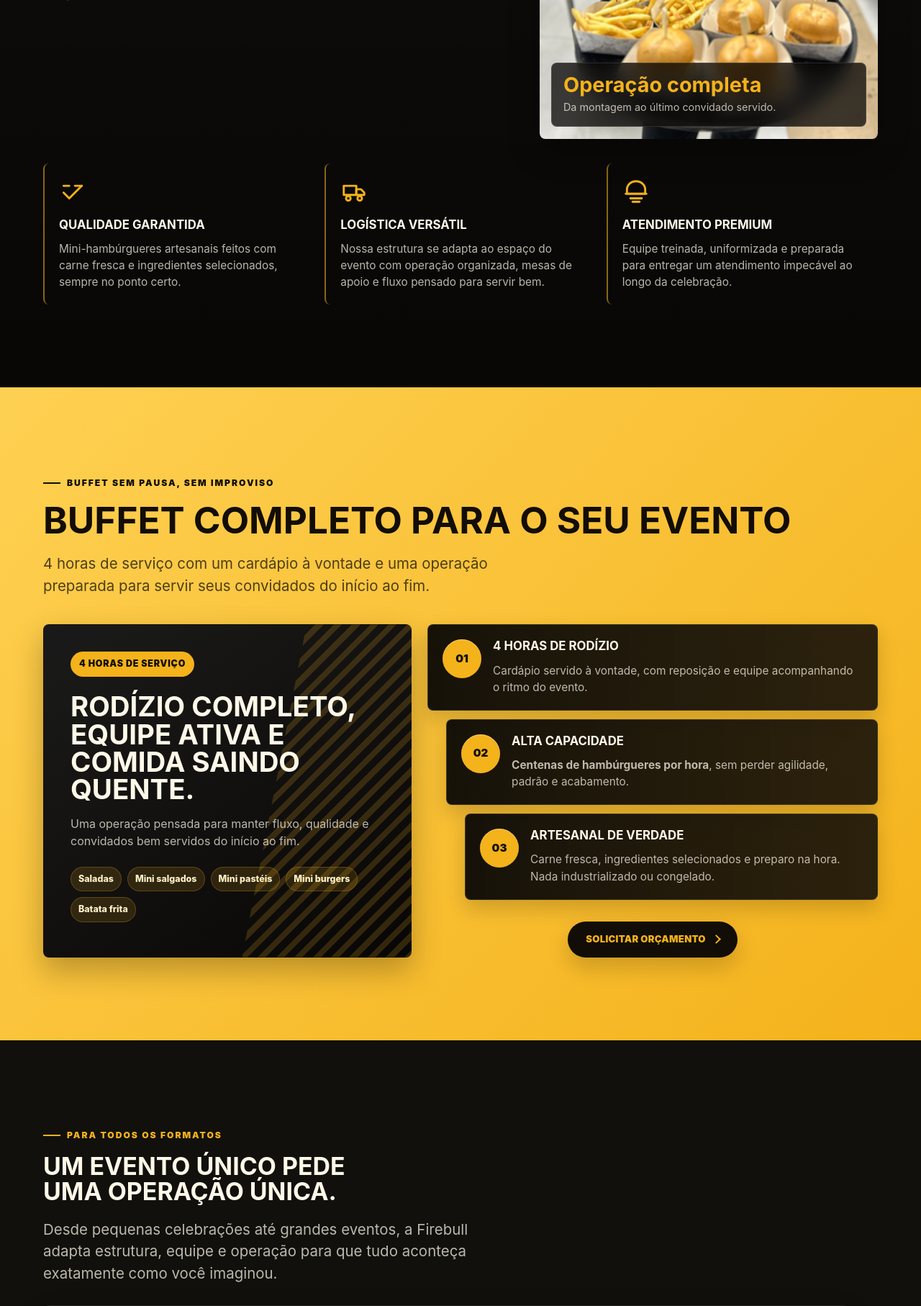
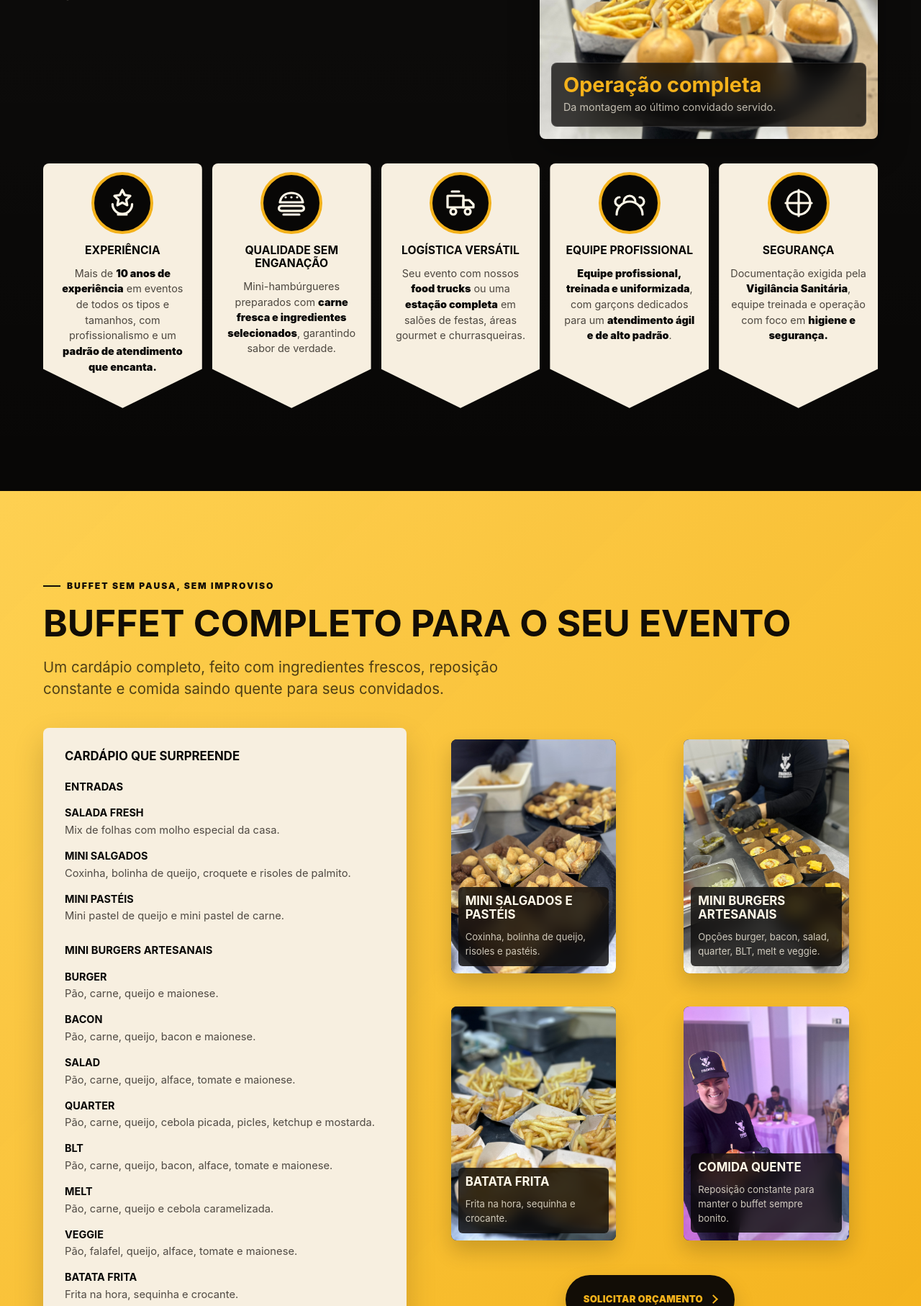
Before and after one commit to gabriellasaro-ui/LP---FIREBULL, a Flask app: template templates/index.html in a window 1280 px wide. Shown: the part 1443-3257 px from the top of the page at 72% size. Run offline with Flask 3, Linux system fonts and the light colour scheme; the template is opened without the code that fills it, so the values that code supplies are empty; parts of the project's set-up code (start-up, migrations or seed data) failed here and were passed over.

Commit message:
correção

```diff
--- a/templates/index.html
+++ b/templates/index.html
@@ -13,8 +13,8 @@
   <meta charset="utf-8">
   <meta name="viewport" content="width=device-width, initial-scale=1">
   <title>Buffet de Mini-Hamburguer para Eventos | Firebull</title>
-  <meta name="description" content="Leve a Firebull para seu evento com mini-hambúrgueres artesanais, batatas crocantes, salgados, equipe treinada e 4 horas de buffet completo.">
-  <meta property="og:title" content="Faça um evento inesquecível com a Firebull">
+  <meta name="description" content="Leve a Firebull para seu evento com mini-hambúrgueres artesanais, batatas crocantes, salgados, equipe treinada e buffet completo.">
+  <meta property="og:title" content="Leve o verdadeiro mini burguer artesanal para seu evento">
   <meta property="og:description" content="Mini-hambúrgueres artesanais preparados na hora e uma operação completa para eventos de todos os tamanhos.">
   <meta property="og:type" content="website">
   <meta property="og:image" content="{{ url_for('static', filename='img/hero pc.png') }}">
@@ -429,7 +429,7 @@
 
     .feature-grid {
       display: grid;
-      grid-template-columns: repeat(3, minmax(0, 1fr));
+      grid-template-columns: repeat(5, minmax(0, 1fr));
       gap: 14px;
       margin-top: 34px;
     }
@@ -444,33 +444,46 @@
     }
 
     .feature-card {
-      padding: 20px 18px 20px 0;
-      min-height: auto;
-      background: transparent;
-      border-width: 0 0 0 2px;
-      border-color: rgba(244, 178, 27, 0.55);
-      padding-left: 20px;
+      position: relative;
+      padding: 112px 16px 36px;
+      min-height: 340px;
+      background: var(--paper);
+      border: 0;
+      color: var(--ink);
+      text-align: center;
+      clip-path: polygon(0 0, 100% 0, 100% 84%, 50% 100%, 0 84%);
+      box-shadow: 0 16px 34px rgba(0, 0, 0, 0.16);
     }
 
     .feature-icon {
-      width: 38px;
-      height: 38px;
-      margin-bottom: 18px;
-      color: var(--yellow);
+      position: absolute;
+      top: 12px;
+      left: 50%;
+      width: 86px;
+      height: 86px;
+      display: grid;
+      place-items: center;
+      margin-bottom: 0;
+      color: var(--text);
+      background: var(--black);
+      border-radius: 50%;
+      transform: translateX(-50%);
+      border: 4px solid var(--yellow);
     }
 
     .feature-icon svg {
-      width: 100%;
-      height: 100%;
+      width: 48px;
+      height: 48px;
       fill: none;
       stroke: currentColor;
-      stroke-width: 1.8;
+      stroke-width: 1.6;
       stroke-linecap: round;
       stroke-linejoin: round;
     }
 
     .feature-card h3,
-    .buffet-card h3 {
+    .buffet-card h3,
+    .food-card h3 {
       margin: 0;
       color: var(--text);
       font-size: 1.05rem;
@@ -478,11 +491,27 @@
       text-transform: uppercase;
     }
 
+    .feature-card h3 {
+      color: var(--black);
+      font-size: 0.98rem;
+    }
+
     .feature-card p,
-    .buffet-card p {
+    .buffet-card p,
+    .food-card p {
       margin: 12px 0 0;
       color: var(--muted);
       font-size: 0.96rem;
+    }
+
+    .feature-card p {
+      color: rgba(28, 23, 18, 0.78);
+      font-size: 0.9rem;
+    }
+
+    .feature-card strong {
+      color: var(--black);
+      font-weight: 950;
     }
 
     .media-panel {
@@ -546,118 +575,101 @@
 
     .buffet-showcase {
       display: grid;
-      grid-template-columns: 0.9fr 1.1fr;
+      grid-template-columns: 1.02fr 1.28fr;
       gap: 22px;
       align-items: stretch;
       margin-top: 38px;
     }
 
-    .buffet-summary {
+    .menu-board {
+      padding: clamp(22px, 3vw, 30px);
+      border-radius: var(--radius);
+      background: var(--paper);
+      color: var(--ink);
+      box-shadow: 0 18px 42px rgba(18, 13, 6, 0.18);
+    }
+
+    .menu-board h3 {
+      margin: 0 0 22px;
+      color: var(--black);
+      font-size: 1.05rem;
+      line-height: 1.15;
+      text-transform: uppercase;
+    }
+
+    .menu-section + .menu-section {
+      margin-top: 26px;
+    }
+
+    .menu-section h4 {
+      margin: 0 0 14px;
+      color: var(--black);
+      font-size: 0.92rem;
+      text-transform: uppercase;
+    }
+
+    .menu-item + .menu-item {
+      margin-top: 14px;
+    }
+
+    .menu-item strong {
+      display: block;
+      color: var(--black);
+      font-size: 0.9rem;
+      text-transform: uppercase;
+    }
+
+    .menu-item span {
+      display: block;
+      margin-top: 2px;
+      color: rgba(28, 23, 18, 0.76);
+      font-size: 0.92rem;
+    }
+
+    .food-grid {
+      display: grid;
+      grid-template-columns: repeat(2, minmax(0, 1fr));
+      gap: 14px;
+    }
+
+    .food-grid .buffet-cta-row {
+      grid-column: 1 / -1;
+    }
+
+    .food-card {
       position: relative;
-      min-height: 100%;
-      padding: clamp(24px, 4vw, 38px);
+      min-height: 218px;
+      overflow: hidden;
       border-radius: var(--radius);
-      background:
-        linear-gradient(145deg, rgba(255, 255, 255, 0.08), rgba(255, 255, 255, 0)),
-        var(--black);
+      background: var(--black);
+      box-shadow: 0 14px 30px rgba(18, 13, 6, 0.2);
+    }
+
+    .food-card img {
+      width: 100%;
+      height: 100%;
+      min-height: 218px;
+      object-fit: cover;
+      transition: transform 420ms ease;
+    }
+
+    .food-card:hover img {
+      transform: scale(1.035);
+    }
+
+    .food-card figcaption {
+      position: absolute;
+      inset: auto 10px 10px;
+      padding: 10px;
+      border-radius: 6px;
+      background: rgba(8, 7, 6, 0.78);
       color: var(--text);
-      overflow: hidden;
-      box-shadow: 0 18px 42px rgba(18, 13, 6, 0.28);
-    }
-
-    .buffet-summary::before {
-      content: "";
-      position: absolute;
-      top: 0;
-      right: 0;
-      width: 46%;
-      height: 100%;
-      background: repeating-linear-gradient(135deg, rgba(244, 178, 27, 0.18) 0 8px, transparent 8px 18px);
-      clip-path: polygon(38% 0, 100% 0, 100% 100%, 0 100%);
-      pointer-events: none;
-    }
-
-    .buffet-badge {
-      position: relative;
-      display: inline-flex;
-      margin-bottom: 22px;
-      padding: 8px 12px;
-      border-radius: 999px;
-      background: var(--yellow);
-      color: #120d06;
-      font-size: 0.78rem;
-      font-weight: 950;
-      text-transform: uppercase;
-      letter-spacing: 0.06em;
-    }
-
-    .buffet-summary h3 {
-      position: relative;
-      max-width: 440px;
-      margin: 0;
-      font-size: clamp(1.65rem, 3vw, 2.9rem);
-      line-height: 1;
-      text-transform: uppercase;
-    }
-
-    .buffet-summary p {
-      position: relative;
-      max-width: 430px;
-      margin: 16px 0 0;
-      color: rgba(255, 248, 232, 0.72);
-      font-size: 1rem;
-    }
-
-    .menu-pills {
-      position: relative;
-      display: flex;
-      flex-wrap: wrap;
-      gap: 8px;
-      margin-top: 24px;
-    }
-
-    .menu-pills span {
-      padding: 7px 10px;
-      border-radius: 999px;
-      background: rgba(244, 178, 27, 0.14);
-      border: 1px solid rgba(244, 178, 27, 0.24);
-      color: var(--cream);
-      font-size: 0.78rem;
-      font-weight: 800;
-    }
-
-    .buffet-list {
-      display: grid;
-      align-content: start;
-      gap: 12px;
-    }
-
-    .buffet-card {
-      display: grid;
-      grid-template-columns: 54px minmax(0, 1fr);
-      gap: 16px;
-      align-items: start;
-      min-height: auto;
-      padding: 20px;
-      background: linear-gradient(90deg, rgba(8, 7, 6, 0.94), rgba(22, 17, 10, 0.9));
-      box-shadow: 0 12px 28px rgba(18, 13, 6, 0.18);
-    }
-
-    .buffet-card:nth-child(2) { margin-left: 26px; }
-    .buffet-card:nth-child(3) { margin-left: 52px; }
-
-    .buffet-number {
-      display: inline-flex;
-      align-items: center;
-      justify-content: center;
-      width: 54px;
-      height: 54px;
-      border-radius: 50%;
-      background: var(--yellow);
-      color: #120d06;
-      font-size: 0.95rem;
-      font-weight: 950;
-      box-shadow: inset 0 1px 0 rgba(255, 255, 255, 0.38);
+      backdrop-filter: blur(10px);
+    }
+
+    .food-card p {
+      color: rgba(255, 248, 232, 0.78);
+      font-size: 0.82rem;
     }
 
     #eventos .section-title {
@@ -1072,6 +1084,10 @@
         grid-template-columns: 1fr;
       }
 
+      .feature-grid {
+        gap: 18px;
+      }
+
       .buffet-card:nth-child(2),
       .buffet-card:nth-child(3),
       .review-card:nth-child(2),
@@ -1214,6 +1230,10 @@
         gap: 0;
       }
 
+      .food-grid {
+        grid-template-columns: 1fr;
+      }
+
       .gallery-item.featured,
       .gallery-item.wide,
       .gallery-item.panorama,
@@ -1288,9 +1308,9 @@
       <div class="hero-copy">
         <p class="eyebrow">Buffet de mini-hambúrguer para eventos</p>
         <h1 class="hero-title">
-          <span class="hero-line">Faça um evento inesquecível</span>
-          <span class="hero-line">com o sabor do hambúrguer</span>
-          <span class="hero-brand">Firebull</span>
+          <span class="hero-line">Leve o verdadeiro</span>
+          <span class="hero-line">mini burguer artesanal</span>
+          <span class="hero-brand">para seu evento</span>
         </h1>
         <p class="hero-subtitle">
           Mini-hambúrgueres artesanais preparados na hora, batatas sempre crocantes e uma operação pronta para fazer seu evento acontecer com muito sucesso.
@@ -1301,8 +1321,8 @@
         </div>
         <div class="hero-stats" aria-label="Destaques do buffet Firebull">
           <div class="stat">
-            <strong>4h</strong>
-            <span>de serviço com cardápio à vontade</span>
+            <strong>Cardápio</strong>
+            <span>com mini burgers, batata frita, salgados e pastéis</span>
           </div>
           <div class="stat">
             <strong>Centenas</strong>
@@ -1355,24 +1375,38 @@
         <div class="feature-grid">
           <article class="feature-card">
             <div class="feature-icon" aria-hidden="true">
-              <svg viewBox="0 0 24 24"><path d="M20 7 9 18l-5-5"></path><path d="M4 7h5"></path><path d="M14 7h6"></path></svg>
+              <svg viewBox="0 0 24 24"><path d="M12 3l1.7 3.4 3.8.6-2.8 2.7.7 3.8L12 11.7l-3.4 1.8.7-3.8L6.5 7l3.8-.6L12 3Z"></path><path d="M5.2 12.8a6 6 0 0 0 13.6 0"></path><path d="M9 20h6"></path></svg>
             </div>
-            <h3>Qualidade garantida</h3>
-            <p>Mini-hambúrgueres artesanais feitos com carne fresca e ingredientes selecionados, sempre no ponto certo.</p>
+            <h3>Experiência</h3>
+            <p>Mais de <strong>10 anos de experiência</strong> em eventos de todos os tipos e tamanhos, com profissionalismo e um <strong>padrão de atendimento que encanta.</strong></p>
           </article>
           <article class="feature-card">
             <div class="feature-icon" aria-hidden="true">
-              <svg viewBox="0 0 24 24"><path d="M3 7h11v8H3z"></path><path d="M14 10h4l3 3v2h-7z"></path><circle cx="7" cy="18" r="2"></circle><circle cx="17" cy="18" r="2"></circle></svg>
+              <svg viewBox="0 0 24 24"><path d="M4 11.5C4.8 7.2 8 5 12 5s7.2 2.2 8 6.5H4Z"></path><path d="M5 14h14a1.7 1.7 0 0 1 0 3.4H5A1.7 1.7 0 0 1 5 14Z"></path><path d="M6.5 20h11"></path><path d="M8 8h.01M12 8h.01M16 8h.01"></path></svg>
             </div>
-            <h3>Logística versátil</h3>
-            <p>Nossa estrutura se adapta ao espaço do evento com operação organizada, mesas de apoio e fluxo pensado para servir bem.</p>
+            <h3>Qualidade sem enganação</h3>
+            <p>Mini-hambúrgueres preparados com <strong>carne fresca e ingredientes selecionados</strong>, garantindo sabor de verdade.</p>
           </article>
           <article class="feature-card">
             <div class="feature-icon" aria-hidden="true">
-              <svg viewBox="0 0 24 24"><path d="M12 3c4.5 0 8 3.2 8 7.3V14H4v-3.7C4 6.2 7.5 3 12 3z"></path><path d="M3 14h18"></path><path d="M7 18h10"></path><path d="M9 21h6"></path></svg>
+              <svg viewBox="0 0 24 24"><path d="M3 7h11v8H3z"></path><path d="M14 10h4l3 3v2h-7z"></path><circle cx="7" cy="18" r="2"></circle><circle cx="17" cy="18" r="2"></circle><path d="M6 4h5"></path></svg>
             </div>
-            <h3>Atendimento premium</h3>
-            <p>Equipe treinada, uniformizada e preparada para entregar um atendimento impecável ao longo da celebração.</p>
+            <h3>Logística versátil</h3>
+            <p>Seu evento com nossos <strong>food trucks</strong> ou uma <strong>estação completa</strong> em salões de festas, áreas gourmet e churrasqueiras.</p>
+          </article>
+          <article class="feature-card">
+            <div class="feature-icon" aria-hidden="true">
+              <svg viewBox="0 0 24 24"><path d="M16 11a4 4 0 1 0-8 0"></path><path d="M3 20a7 7 0 0 1 18 0"></path><path d="M19 8a3 3 0 0 1 0 6"></path><path d="M5 8a3 3 0 0 0 0 6"></path></svg>
+            </div>
+            <h3>Equipe profissional</h3>
+            <p><strong>Equipe profissional, treinada e uniformizada</strong>, com garçons dedicados para um <strong>atendimento ágil e de alto padrão</strong>.</p>
+          </article>
+          <article class="feature-card">
+            <div class="feature-icon" aria-hidden="true">
+              <svg viewBox="0 0 24 24"><path d="M12 3v18"></path><path d="M3 12h18"></path><circle cx="12" cy="12" r="8"></circle></svg>
+            </div>
+            <h3>Segurança</h3>
+            <p>Documentação exigida pela <strong>Vigilância Sanitária</strong>, equipe treinada e operação com foco em <strong>higiene e segurança.</strong></p>
           </article>
         </div>
       </div>
@@ -1383,44 +1417,68 @@
         <p class="eyebrow">Buffet sem pausa, sem improviso</p>
         <h2 class="section-title" id="buffet-title"><span>BUFFET COMPLETO</span> PARA O SEU EVENTO</h2>
         <p class="section-lead">
-          4 horas de serviço com um cardápio à vontade e uma operação preparada para servir seus convidados do início ao fim.
+          Um cardápio completo, feito com ingredientes frescos, reposição constante e comida saindo quente para seus convidados.
         </p>
 
         <div class="buffet-showcase">
-          <div class="buffet-summary">
-            <span class="buffet-badge">4 horas de serviço</span>
-            <h3>Rodízio completo, equipe ativa e comida saindo quente.</h3>
-            <p>Uma operação pensada para manter fluxo, qualidade e convidados bem servidos do início ao fim.</p>
-            <div class="menu-pills" aria-label="Itens do cardápio">
-              <span>Saladas</span>
-              <span>Mini salgados</span>
-              <span>Mini pastéis</span>
-              <span>Mini burgers</span>
-              <span>Batata frita</span>
+          <div class="menu-board">
+            <h3>Cardápio que surpreende</h3>
+            <div class="menu-section">
+              <h4>Entradas</h4>
+              <div class="menu-item">
+                <strong>Salada Fresh</strong>
+                <span>Mix de folhas com molho especial da casa.</span>
+              </div>
+              <div class="menu-item">
+                <strong>Mini salgados</strong>
+                <span>Coxinha, bolinha de queijo, croquete e risoles de palmito.</span>
+              </div>
+              <div class="menu-item">
+                <strong>Mini pastéis</strong>
+                <span>Mini pastel de queijo e mini pastel de carne.</span>
+              </div>
+            </div>
+            <div class="menu-section">
+              <h4>Mini burgers artesanais</h4>
+              <div class="menu-item"><strong>Burger</strong><span>Pão, carne, queijo e maionese.</span></div>
+              <div class="menu-item"><strong>Bacon</strong><span>Pão, carne, queijo, bacon e maionese.</span></div>
+              <div class="menu-item"><strong>Salad</strong><span>Pão, carne, queijo, alface, tomate e maionese.</span></div>
+              <div class="menu-item"><strong>Quarter</strong><span>Pão, carne, queijo, cebola picada, picles, ketchup e mostarda.</span></div>
+              <div class="menu-item"><strong>BLT</strong><span>Pão, carne, queijo, bacon, alface, tomate e maionese.</span></div>
+              <div class="menu-item"><strong>Melt</strong><span>Pão, carne, queijo e cebola caramelizada.</span></div>
+              <div class="menu-item"><strong>Veggie</strong><span>Pão, falafel, queijo, alface, tomate e maionese.</span></div>
+              <div class="menu-item"><strong>Batata frita</strong><span>Frita na hora, sequinha e crocante.</span></div>
             </div>
           </div>
-          <div class="buffet-list">
-            <article class="buffet-card">
-              <span class="buffet-number">01</span>
-              <div>
-                <h3>4 horas de rodízio</h3>
-                <p>Cardápio servido à vontade, com reposição e equipe acompanhando o ritmo do evento.</p>
-              </div>
-            </article>
-            <article class="buffet-card">
-              <span class="buffet-number">02</span>
-              <div>
-                <h3>Alta capacidade</h3>
-                <p><strong>Centenas de hambúrgueres por hora</strong>, sem perder agilidade, padrão e acabamento.</p>
-              </div>
-            </article>
-            <article class="buffet-card">
-              <span class="buffet-number">03</span>
-              <div>
-                <h3>Artesanal de verdade</h3>
-                <p>Carne fresca, ingredientes selecionados e preparo na hora. Nada industrializado ou congelado.</p>
-              </div>
-            </article>
+          <div class="food-grid" aria-label="Fotos dos itens do buffet Firebull">
+            <figure class="food-card">
+              <img src="{{ url_for('static', filename='img/snacks.jpg') }}" alt="Mini salgados e mini pastéis Firebull">
+              <figcaption>
+                <h3>Mini salgados e pastéis</h3>
+                <p>Coxinha, bolinha de queijo, risoles e pastéis.</p>
+              </figcaption>
+            </figure>
+            <figure class="food-card">
+              <img src="{{ url_for('static', filename='img/burger-prep.jpg') }}" alt="Mini burgers artesanais Firebull">
+              <figcaption>
+                <h3>Mini burgers artesanais</h3>
+                <p>Opções burger, bacon, salad, quarter, BLT, melt e veggie.</p>
+              </figcaption>
+            </figure>
+            <figure class="food-card">
+              <img src="{{ url_for('static', filename='img/fries.jpg') }}" alt="Batata frita Firebull sequinha e crocante">
+              <figcaption>
+                <h3>Batata frita</h3>
+                <p>Frita na hora, sequinha e crocante.</p>
+              </figcaption>
+            </figure>
+            <figure class="food-card">
+              <img src="{{ url_for('static', filename='img/IMG_7132.JPG') }}" alt="Mini burgers e batatas servidos em evento Firebull">
+              <figcaption>
+                <h3>Comida quente</h3>
+                <p>Reposição constante para manter o buffet sempre bonito.</p>
+              </figcaption>
+            </figure>
             <div class="buffet-cta-row">
               <a class="button section-cta js-cta" href="#orcamento">Solicitar orçamento</a>
             </div>
@@ -1431,7 +1489,7 @@
 
     <section class="section section-coal" id="eventos" aria-labelledby="eventos-title">
       <div class="container">
-        <p class="eyebrow">Para todos os formatos</p>
+        <p class="eyebrow">Eventos de Todos os Tipos</p>
         <h2 class="section-title" id="eventos-title">Um evento único pede uma operação única.</h2>
         <p class="section-lead">
           Desde pequenas celebrações até grandes eventos, a Firebull adapta estrutura, equipe e operação para que tudo aconteça exatamente como você imaginou.
@@ -1443,7 +1501,7 @@
             <figcaption class="gallery-label">Eventos particulares</figcaption>
           </figure>
           <figure class="gallery-item wide">
-            <img src="{{ url_for('static', filename='img/burger-prep.jpg') }}" alt="Mini-hambúrgueres sendo montados na hora">
+            <img src="{{ url_for('static', filename='img/carne.JPG') }}" alt="Carne artesanal Firebull ainda crua na chapa">
             <figcaption class="gallery-label">Preparo na hora</figcaption>
           </figure>
           <figure class="gallery-item">
@@ -1513,11 +1571,11 @@
         <div class="faq-list">
           <details class="faq-item" open>
             <summary>O que está incluso?</summary>
-            <p>4 horas de rodízio com salada, salgados, pastéis, mini-hambúrgueres e batata frita à vontade.</p>
+            <p>Mini salgados e mini pastéis.</p>
           </details>
           <details class="faq-item">
-            <summary>Qual é o mínimo de convidados?</summary>
-            <p>Atendimento a partir de 30 pagantes. O orçamento muda conforme quantidade e formato.</p>
+            <summary>Quantidade de convidados e forma de pagamento.</summary>
+            <p>Atendemos a partir de 30 pagantes. O orçamento varia conforme a quantidade de convidados e o formato do evento. As formas de pagamento são alinhadas na proposta.</p>
           </details>
           <details class="faq-item">
             <summary>Vocês levam equipe?</summary>
@@ -1525,7 +1583,7 @@
           </details>
           <details class="faq-item">
             <summary>O que o local precisa ter?</summary>
-            <p>Geralmente bancada com pia de apoio, geladeira ou freezer e tomadas 220V.</p>
+            <p>O local precisa ter bancada com pia, geladeira ou freezer e tomadas de 20A, tanto 110V quanto 220V.</p>
           </details>
           <details class="faq-item">
             <summary>Como recebo o orçamento?</summary>
@@ -1539,7 +1597,7 @@
       <div class="container">
         <div class="cta-card">
           <div class="cta-image">
-            <img src="{{ url_for('static', filename='img/truck.jpg') }}" alt="Food truck Firebull pronto para eventos">
+            <img src="{{ url_for('static', filename='img/Firebull Burguer- 223-3499.jpg') }}" alt="Mini burgers Firebull servidos no evento">
           </div>
           <div class="form-panel">
             <p class="eyebrow">Comece pelo orçamento</p>
```
Also changed, not shown: static/img/carne.JPG (added), static/img/hero mobile.png, 3 other files.
